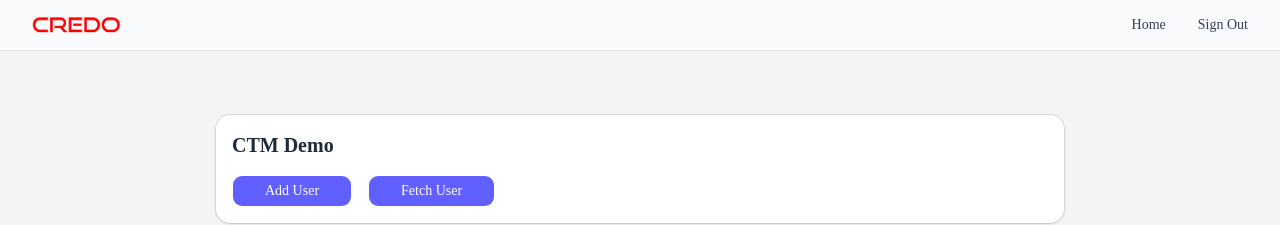
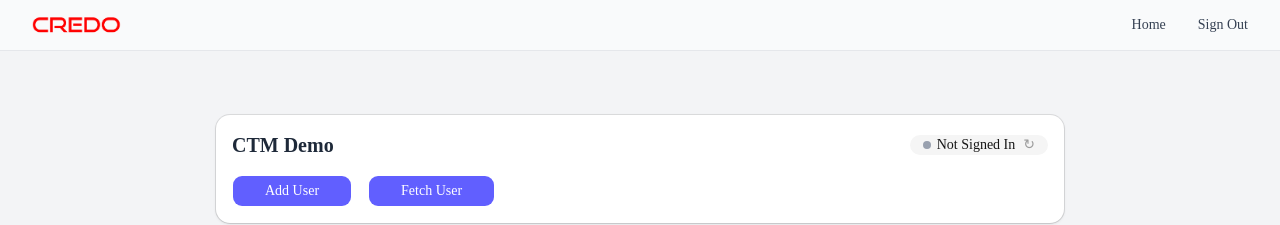
Before and after one commit to Aaqeb11/credo-tokenize, a Next.js app: page / in a window 1280 px wide. Shown: the top 225 px of the page. Built offline with nearby package versions, Linux system fonts and the light colour scheme; no server answers.

Commit message:
feat: add status badge for CTM

```diff
--- /dev/null
+++ b/src/app/api/ctm-status/route.ts
@@ -0,0 +1,33 @@
+process.env.NODE_TLS_REJECT_UNAUTHORIZED = "0";
+
+import { NextResponse } from "next/server";
+import { getToken } from "@/lib/auth";
+
+const CTVL_URL = process.env.CTVL_URL;
+
+export async function GET() {
+  const token = await getToken();
+
+  if (!token) {
+    return NextResponse.json({ status: "unauthenticated" });
+  }
+
+  try {
+    const res = await fetch(`${CTVL_URL}/tokenize`, {
+      method: "POST",
+      headers: {
+        Authorization: `Bearer ${token}`,
+        "Content-Type": "application/json",
+      },
+      body: JSON.stringify({}),
+      signal: AbortSignal.timeout(5000),
+    });
+
+    if (res.status < 500) {
+      return NextResponse.json({ status: "online" });
+    }
+    return NextResponse.json({ status: "degraded" });
+  } catch {
+    return NextResponse.json({ status: "offline" });
+  }
+}
--- a/src/app/page.tsx
+++ b/src/app/page.tsx
@@ -2,6 +2,7 @@
 import { Card, CardContent, CardHeader, CardTitle } from "@/components/ui/card";
 import { Button } from "@/components/ui/button";
 import { useRouter } from "next/navigation";
+import CTMStatus from "@/components/CTMStatus";
 
 export default function Home() {
   const router = useRouter();
@@ -9,10 +10,11 @@ export default function Home() {
     <div className="min-h-screen bg-gray-100">
       <main className="p-6 max-w-4xl mx-auto">
         <Card className="bg-white shadow-sm rounded-xl mt-10">
-          <CardHeader>
+          <CardHeader className="flex flex-row items-center justify-between">
             <CardTitle className="text-xl font-semibold text-gray-800">
               CTM Demo
             </CardTitle>
+            <CTMStatus />
           </CardHeader>
           <CardContent className="flex gap-4">
             <Button
--- /dev/null
+++ b/src/components/CTMStatus.tsx
@@ -0,0 +1,86 @@
+"use client";
+
+import { useEffect, useRef, useState } from "react";
+import { Badge } from "@/components/ui/badge";
+
+type Status = "online" | "degraded" | "offline" | "unauthenticated" | "loading";
+
+const config: Record<
+  Status,
+  {
+    label: string;
+    dot: string;
+    variant: "default" | "secondary" | "destructive" | "outline";
+  }
+> = {
+  online: { label: "CTM Online", dot: "bg-green-500", variant: "outline" },
+  degraded: {
+    label: "CTM Degraded",
+    dot: "bg-yellow-400 animate-pulse",
+    variant: "outline",
+  },
+  offline: { label: "CTM Offline", dot: "bg-red-500", variant: "destructive" },
+  unauthenticated: {
+    label: "Not Signed In",
+    dot: "bg-gray-400",
+    variant: "secondary",
+  },
+  loading: {
+    label: "Checking...",
+    dot: "bg-gray-300 animate-pulse",
+    variant: "secondary",
+  },
+};
+
+async function fetchStatus(): Promise<Status> {
+  try {
+    const res = await fetch("/api/ctm-status", { cache: "no-store" });
+    const data = await res.json();
+    return data.status as Status;
+  } catch {
+    return "offline";
+  }
+}
+
+export default function CTMStatus() {
+  const [status, setStatus] = useState<Status>("loading");
+  const refreshRef = useRef<(() => void) | null>(null);
+
+  useEffect(() => {
+    let cancelled = false;
+
+    const run = async () => {
+      const result = await fetchStatus();
+      if (!cancelled) setStatus(result);
+    };
+
+    refreshRef.current = () => {
+      setStatus("loading");
+      run();
+    };
+
+    run();
+    const interval = setInterval(run, 30_000);
+
+    return () => {
+      cancelled = true;
+      clearInterval(interval);
+    };
+  }, []);
+
+  const { label, dot, variant } = config[status];
+
+  return (
+    <Badge variant={variant} className="gap-1.5 px-3 py-1 text-sm font-medium">
+      <span className={`w-2 h-2 rounded-full shrink-0 ${dot}`} />
+      {label}
+      <button
+        onClick={() => refreshRef.current?.()}
+        title="Refresh"
+        className="ml-0.5 opacity-40 hover:opacity-80 transition-opacity"
+      >
+        ↻
+      </button>
+    </Badge>
+  );
+}
--- /dev/null
+++ b/src/components/ui/badge.tsx
@@ -0,0 +1,49 @@
+import * as React from "react"
+import { cva, type VariantProps } from "class-variance-authority"
+import { Slot } from "radix-ui"
+
+import { cn } from "@/lib/utils"
+
+const badgeVariants = cva(
+  "group/badge inline-flex h-5 w-fit shrink-0 items-center justify-center gap-1 overflow-hidden rounded-4xl border border-transparent px-2 py-0.5 text-xs font-medium whitespace-nowrap transition-all focus-visible:border-ring focus-visible:ring-[3px] focus-visible:ring-ring/50 has-data-[icon=inline-end]:pr-1.5 has-data-[icon=inline-start]:pl-1.5 aria-invalid:border-destructive aria-invalid:ring-destructive/20 dark:aria-invalid:ring-destructive/40 [&>svg]:pointer-events-none [&>svg]:size-3!",
+  {
+    variants: {
+      variant: {
+        default: "bg-primary text-primary-foreground [a]:hover:bg-primary/80",
+        secondary:
+          "bg-secondary text-secondary-foreground [a]:hover:bg-secondary/80",
+        destructive:
+          "bg-destructive/10 text-destructive focus-visible:ring-destructive/20 dark:bg-destructive/20 dark:focus-visible:ring-destructive/40 [a]:hover:bg-destructive/20",
+        outline:
+          "border-border text-foreground [a]:hover:bg-muted [a]:hover:text-muted-foreground",
+        ghost:
+          "hover:bg-muted hover:text-muted-foreground dark:hover:bg-muted/50",
+        link: "text-primary underline-offset-4 hover:underline",
+      },
+    },
+    defaultVariants: {
+      variant: "default",
+    },
+  }
+)
+
+function Badge({
+  className,
+  variant = "default",
+  asChild = false,
+  ...props
+}: React.ComponentProps<"span"> &
+  VariantProps<typeof badgeVariants> & { asChild?: boolean }) {
+  const Comp = asChild ? Slot.Root : "span"
+
+  return (
+    <Comp
+      data-slot="badge"
+      data-variant={variant}
+      className={cn(badgeVariants({ variant }), className)}
+      {...props}
+    />
+  )
+}
+
+export { Badge, badgeVariants }
```
